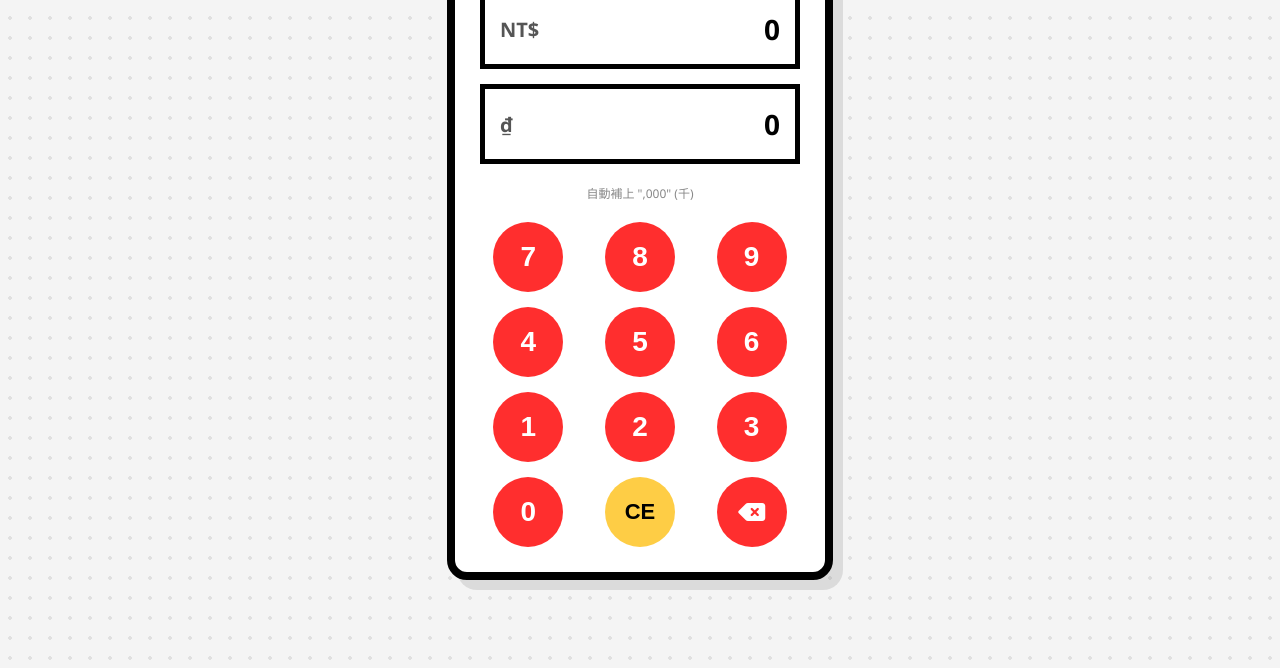
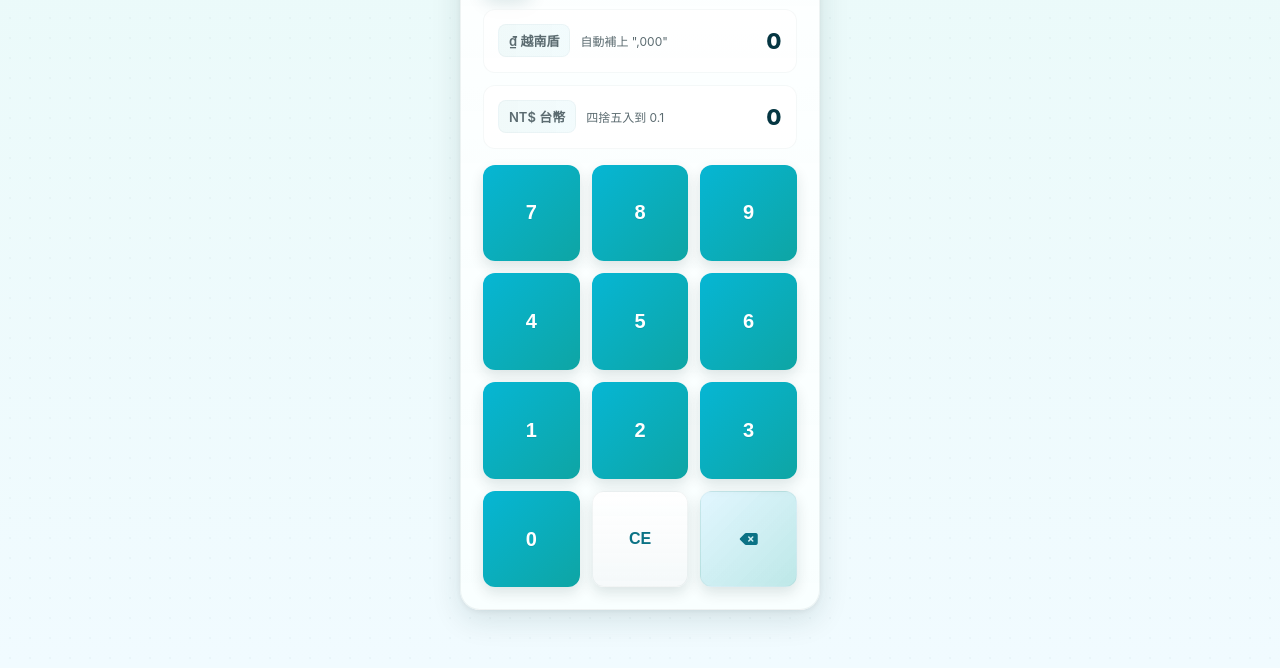
Before and after one commit to bobodancing/vnd-calculator, a plain HTML site: page index.html in a window 1280 px wide. Shown: the part 132-800 px from the top of the page. Drawn offline with Linux system fonts and the light colour scheme.

Commit message:
Refactor index.html for improved styling and structure

```diff
--- a/index.html
+++ b/index.html
@@ -1,211 +1,250 @@
 <!DOCTYPE html>
 <html lang="zh-TW">
 <head>
-    <meta charset="UTF-8">
-    <meta name="viewport" content="width=device-width, initial-scale=1.0, maximum-scale=1.0, user-scalable=no">
+  <meta charset="UTF-8" />
+  <meta name="viewport" content="width=device-width,initial-scale=1.0,maximum-scale=1.0,user-scalable=no" />
   <title>越南盾換算機</title>
-    <link rel="stylesheet" href="https://cdnjs.cloudflare.com/ajax/libs/font-awesome/6.4.0/css/all.min.css">
+  <link rel="stylesheet" href="https://cdnjs.cloudflare.com/ajax/libs/font-awesome/6.4.0/css/all.min.css" />
   <style>
-        :root {
-            --bg-dots: #e0e0e0;
-            --calc-bg: #ffffff;
-            --border-color: #000000;
-            --btn-red: #ff2e2e;
-            --btn-yellow: #fecd45;
-            --text-color: #000;
+    :root{
+      --bg-start: #eafaf9;
+      --bg-end: #f1fbff;
+      --dot: rgba(6,78,84,0.03);
+      --accent-1: #06b6d4; /* 青綠 */
+      --accent-2: #0ea5a4; /* 青 */
+      --accent-deep: #0b7285; /* 深青 */
+      --glass: rgba(255,255,255,0.65);
+      --text: #053642;
+      --muted: #5b6b70;
+      --btn-shadow: rgba(3,38,42,0.12);
+      --radius: 14px;
     }
 
-        body {
-            margin: 0;
-            padding: 0;
-            font-family: 'Segoe UI', Roboto, Helvetica, Arial, sans-serif;
-            background-color: #f4f4f4;
-            /* 點點背景圖案 */
-            background-image: radial-gradient(var(--bg-dots) 2px, transparent 2px);
-            background-size: 20px 20px;
-            height: 100vh;
-            display: flex;
-            justify-content: center;
-            align-items: center;
+    *{box-sizing:border-box; touch-action: manipulation; -webkit-tap-highlight-color: transparent;}
+    html,body{height:100%; margin:0; font-family: "Inter", "Segoe UI", Roboto, Helvetica, Arial, sans-serif; color:var(--text);}
+
+    body{
+      display:flex;
+      align-items:center;
+      justify-content:center;
+      background: linear-gradient(180deg,var(--bg-start),var(--bg-end));
+      background-image:
+        radial-gradient(var(--dot) 1px, transparent 1px),
+        linear-gradient(180deg,var(--bg-start),var(--bg-end));
+      background-size: 20px 20px, auto;
+      padding:32px;
     }
 
-        .calculator-frame {
-            background: var(--calc-bg);
-            border: 8px solid var(--border-color);
-            border-radius: 20px;
-            padding: 25px;
-            width: 320px;
-            max-width: 90%;
-            box-shadow: 10px 10px 0px rgba(0,0,0,0.1);
-            position: relative;
+    .calculator-frame{
+      width: 360px;
+      max-width: 94%;
+      border-radius: calc(var(--radius) + 6px);
+      padding: 22px;
+      background: linear-gradient(180deg, rgba(255,255,255,0.9), rgba(250,255,255,0.85));
+      box-shadow: 0 10px 30px rgba(6,46,52,0.12), 0 2px 6px rgba(3,38,42,0.06);
+      position:relative;
+      backdrop-filter: blur(6px);
+      border: 1px solid rgba(10,55,60,0.06);
     }
 
-        /* 設定按鈕 */
-        .settings-btn {
-            position: absolute;
-            top: -50px;
-            right: 0;
-            background: #333;
-            color: white;
-            border: none;
-            padding: 8px 12px;
-            border-radius: 8px;
-            cursor: pointer;
-            font-size: 14px;
-            display: flex;
-            align-items: center;
-            gap: 5px;
-            box-shadow: 2px 2px 5px rgba(0,0,0,0.2);
+    /* title area */
+    .header{
+      display:flex;
+      align-items:center;
+      gap:12px;
+      margin-bottom:12px;
+    }
+    .brand{
+      width:48px;
+      height:48px;
+      border-radius:12px;
+      display:flex;
+      align-items:center;
+      justify-content:center;
+      background: linear-gradient(135deg,var(--accent-1),var(--accent-2));
+      color:white;
+      font-weight:700;
+      font-size:18px;
+      box-shadow: 0 6px 18px rgba(6,78,84,0.14);
+    }
+    .title{
+      font-size:18px;
+      font-weight:700;
+      color:var(--text);
+    }
+    .desc{
+      font-size:12px;
+      color:var(--muted);
     }
 
-        /* 顯示螢幕區域 */
-        .screen-container {
-            display: flex;
-            flex-direction: column;
-            gap: 15px;
-            margin-bottom: 30px;
+    /* settings button (top-right) */
+    .settings-btn{
+      position:absolute;
+      top:14px;
+      right:14px;
+      background:transparent;
+      border:none;
+      padding:8px;
+      border-radius:10px;
+      cursor:pointer;
+      color:var(--accent-deep);
+      display:flex;
+      gap:8px;
+      align-items:center;
+      font-weight:600;
+      transition: transform .12s ease, box-shadow .12s ease;
+    }
+    .settings-btn:hover{ transform: translateY(-2px); box-shadow: 0 6px 18px rgba(6,78,84,0.08); }
+    .settings-btn .icon{
+      width:36px;height:36px;border-radius:9px;
+      background: linear-gradient(135deg, rgba(6,182,212,0.12), rgba(14,165,164,0.12));
+      display:flex;align-items:center;justify-content:center;color:var(--accent-deep);
+      border:1px solid rgba(10,55,60,0.04);
     }
 
-        .display-box {
-            border: 5px solid var(--border-color);
-            background: #fff;
-            padding: 10px 15px;
-            text-align: right;
-            font-size: 28px;
-            font-weight: bold;
-            display: flex;
-            justify-content: flex-end;
-            align-items: center;
-            height: 50px;
-            overflow: hidden;
-            white-space: nowrap;
+    /* displays */
+    .screen-container{ display:flex; flex-direction:column; gap:12px; margin-bottom:16px; }
+    .display-box{
+      display:flex;
+      align-items:center;
+      justify-content:space-between;
+      background: var(--glass);
+      border-radius: 12px;
+      padding:10px 14px;
+      height:64px;
+      box-shadow: inset 0 -1px 0 rgba(255,255,255,0.6);
+      border: 1px solid rgba(6,78,84,0.04);
+    }
+    .display-left{ display:flex; align-items:center; gap:10px; }
+    .label{
+      font-size:13px;
+      color:var(--muted);
+      background: linear-gradient(90deg, rgba(14,165,164,0.06), rgba(6,182,212,0.05));
+      padding:6px 10px;
+      border-radius:8px;
+      font-weight:600;
+      border:1px solid rgba(10,55,60,0.03);
+    }
+    .value{
+      font-size:22px;
+      font-weight:800;
+      color:var(--text);
+      letter-spacing:0.6px;
+    }
+    .sub{
+      font-size:12px;
+      color:var(--muted);
     }
 
-        .label {
-            margin-right: auto;
-            font-size: 20px;
-            color: #555;
+    .suffix-hint{
+      font-size:12px;
+      color:var(--muted);
+      text-align:center;
+      margin-bottom:6px;
     }
 
-        /* 鍵盤區域 */
-        .keypad {
-            display: grid;
+    /* keypad */
+    .keypad{
+      display:grid;
       grid-template-columns: repeat(3, 1fr);
-            gap: 15px;
-            justify-items: center;
+      gap:12px;
+    }
+    .btn{
+      width:100%;
+      aspect-ratio: 1/1;
+      border-radius:12px;
+      border:none;
+      font-size:20px;
+      font-weight:700;
+      cursor:pointer;
+      display:flex;
+      align-items:center;
+      justify-content:center;
+      transition: transform .08s ease, box-shadow .12s ease;
+      box-shadow: 0 6px 14px var(--btn-shadow);
+      user-select:none;
+    }
+    .btn:active{ transform: translateY(2px) scale(0.995); }
+
+    .btn-num{
+      background: linear-gradient(135deg, var(--accent-1), var(--accent-2));
+      color: white;
+      text-shadow: 0 1px 0 rgba(0,0,0,0.08);
+      font-size:20px;
+    }
+    .btn-ce{
+      background: linear-gradient(180deg, rgba(255,255,255,0.96), rgba(245,249,250,0.92));
+      color:var(--accent-deep);
+      border:1px solid rgba(10,55,60,0.05);
+      font-size:16px;
+    }
+    .btn-back{
+      background: linear-gradient(135deg, #7dd3fc33, #0ea5a441);
+      color:var(--accent-deep);
+      font-size:16px;
+      border:1px solid rgba(10,55,60,0.04);
     }
 
-        .btn {
-            width: 70px;
-            height: 70px;
-            border-radius: 50%;
-            border: none;
-            font-size: 28px;
-            font-weight: bold;
-            cursor: pointer;
-            display: flex;
-            justify-content: center;
-            align-items: center;
-            transition: transform 0.1s;
-            user-select: none;
+    /* responsive tweaks */
+    @media (max-width:420px){
+      .calculator-frame{ padding:16px; }
+      .display-box{ height:58px; }
+      .brand{ width:44px;height:44px;}
+      .value{ font-size:20px; }
+      .btn{ border-radius:10px; }
     }
 
-        .btn:active {
-            transform: scale(0.95);
+    /* modal */
+    .modal{ display:none; position:fixed; inset:0; background:rgba(3,12,14,0.36); align-items:center; justify-content:center; z-index:120; padding:20px; }
+    .modal-content{
+      width:100%; max-width:360px; background:linear-gradient(180deg,white,#f8ffff);
+      padding:18px; border-radius:12px; box-shadow: 0 20px 50px rgba(3,38,42,0.25);
+      border:1px solid rgba(6,78,84,0.06);
+      text-align:center;
     }
-
-        .btn-num {
-            background-color: var(--btn-red);
-            color: white;
+    .modal-content h3{ margin:0 0 6px; color:var(--accent-deep); }
+    .modal-content p{ margin:0 0 8px; color:var(--muted); font-size:13px; }
+    .modal-content input{
+      width:80%; padding:10px 12px; font-size:16px; border-radius:10px; border:1px solid rgba(6,78,84,0.06);
+      text-align:center; margin:8px 0 12px;
     }
-
-        .btn-ce {
-            background-color: var(--btn-yellow);
-            color: black;
-            font-size: 22px;
-        }
-
-        .btn-back {
-            background-color: var(--btn-red);
-            color: white;
-            font-size: 24px;
-        }
-
-        /* 彈出視窗 */
-        .modal {
-            display: none;
-            position: fixed;
-            top: 0;
-            left: 0;
-            width: 100%;
-            height: 100%;
-            background: rgba(0,0,0,0.5);
-            justify-content: center;
-            align-items: center;
-            z-index: 100;
-        }
-
-        .modal-content {
-            background: white;
-            padding: 20px;
-            border-radius: 10px;
-            width: 80%;
-            max-width: 300px;
-            text-align: center;
-            border: 4px solid black;
-        }
-
-        .modal-content input {
-            font-size: 18px;
-            padding: 10px;
-            width: 80%;
-            margin: 15px 0;
-            border: 2px solid #ccc;
-            border-radius: 5px;
-            text-align: center;
-        }
-
-        .save-btn {
-            background: var(--btn-red);
-            color: white;
-            border: none;
-            padding: 10px 20px;
-            font-size: 16px;
-            border-radius: 5px;
-            cursor: pointer;
-        }
-
-        .suffix-hint {
-            font-size: 12px;
-            color: #888;
-            text-align: center;
-            margin-top: -10px;
-            margin-bottom: 20px;
-        }
+    .save-btn{ padding:10px 18px; border-radius:10px; border:none; background: linear-gradient(90deg,var(--accent-2), var(--accent-deep)); color:white; font-weight:700; cursor:pointer; }
   </style>
 </head>
 <body>
+  <div class="calculator-frame">
+    <div class="header">
+      <div class="brand">₫ ↔</div>
+      <div>
+        <div class="title">越南盾換算機</div>
+        <div class="desc">輸入「千」為單位；例：輸入 134 → 134,000 ₫</div>
+      </div>
+    </div>
 
-    <div class="calculator-frame">
-        <button class="settings-btn" onclick="openSettings()">
-            <i class="fas fa-cog"></i> 設定匯率
+    <button class="settings-btn" onclick="openSettings()" aria-label="設定匯率">
+      <div class="icon"><i class="fas fa-cog"></i></div>
+      <div style="font-size:13px; color:var(--accent-deep); font-weight:700;">設定</div>
     </button>
 
     <div class="screen-container">
-            <div class="display-box" id="twd-display">
-                <span class="label">NT$</span>
-                <span id="twd-value">0</span>
+      <div class="display-box" id="vnd-display">
+        <div class="display-left">
+          <div class="label">₫ 越南盾</div>
+          <div class="sub">自動補上 ",000"</div>
+        </div>
+        <div class="value" id="vnd-value">0</div>
       </div>
 
-            <div class="display-box" id="vnd-display">
-                <span class="label">₫</span>
-                <span id="vnd-value">0</span>
+      <div class="display-box" id="twd-display">
+        <div class="display-left">
+          <div class="label">NT$ 台幣</div>
+          <div class="sub">四捨五入到 0.1</div>
+        </div>
+        <div class="value" id="twd-value">0</div>
       </div>
     </div>
 
-        <div class="suffix-hint">自動補上 ",000" (千)</div>
-
-        <div class="keypad">
+    <div class="keypad" role="group" aria-label="數字鍵盤">
       <button class="btn btn-num" onclick="pressNum(7)">7</button>
       <button class="btn btn-num" onclick="pressNum(8)">8</button>
       <button class="btn btn-num" onclick="pressNum(9)">9</button>
@@ -224,49 +263,42 @@
     </div>
   </div>
 
-    <div id="settings-modal" class="modal">
+  <div id="settings-modal" class="modal" role="dialog" aria-modal="true" aria-hidden="true">
     <div class="modal-content">
       <h3>設定匯率</h3>
-            <p>1 台幣 = 多少越南盾?</p>
-            <p style="font-size: 12px; color: #666;">(例: 輸入 720 代表 1 TWD = 720 VND)</p>
-            <input type="number" id="rate-input" placeholder="720">
+      <p>1 台幣 = 多少越南盾？</p>
+      <p style="font-size:12px; color:var(--muted)">(例：輸入 720 代表 1 TWD = 720 VND)</p>
+      <input type="number" id="rate-input" placeholder="720" inputmode="numeric" />
+      <div style="display:flex; gap:10px; justify-content:center;">
         <button class="save-btn" onclick="saveSettings()">儲存</button>
+      </div>
     </div>
   </div>
 
   <script>
-        // 狀態變數
-        let rawInput = ""; // 使用者實際按下的數字字串 (例如 "134")
-        let exchangeRate = 720; // 預設匯率 (根據您的計算範例調整)
+    // 未改動核心邏輯，僅保留原本行為
+    let rawInput = "";
+    let exchangeRate = 720;
 
-        // 初始化
     window.onload = function() {
       const savedRate = localStorage.getItem('vnd_rate');
-            if (savedRate) {
-                exchangeRate = parseFloat(savedRate);
-            }
+      if (savedRate) { exchangeRate = parseFloat(savedRate); }
       updateDisplay();
     };
 
-        // 按下數字鍵
     function pressNum(num) {
-            if (rawInput.length > 8) return; // 限制長度避免爆版
+      if (rawInput.length > 8) return;
       if (rawInput === "0" && num === 0) return;
-            if (rawInput === "0" && num !== 0) {
-                rawInput = num.toString();
-            } else {
-                rawInput += num.toString();
-            }
+      if (rawInput === "0" && num !== 0) { rawInput = num.toString(); }
+      else { rawInput += num.toString(); }
       updateDisplay();
     }
 
-        // 清除 (CE)
     function clearAll() {
       rawInput = "";
       updateDisplay();
     }
 
-        // 退格鍵
     function backspace() {
       if (rawInput.length > 0) {
         rawInput = rawInput.slice(0, -1);
@@ -274,7 +306,6 @@
       }
     }
 
-        // 更新畫面
     function updateDisplay() {
       const vndDisplay = document.getElementById('vnd-value');
       const twdDisplay = document.getElementById('twd-value');
@@ -285,24 +316,17 @@
         return;
       }
 
-            // 邏輯: 輸入的數字視為"千"單位
-            // 如果輸入 134，實際數值是 134000
       const realVndValue = parseInt(rawInput) * 1000;
-
-            // 格式化顯示 (加逗號)
       vndDisplay.innerText = realVndValue.toLocaleString();
 
-            // 計算台幣: VND / 匯率
-            // 四捨五入到小數第一位
       const twdValue = realVndValue / exchangeRate;
-
-            // 如果是整數顯示整數，否則顯示一位小數
       twdDisplay.innerText = parseFloat(twdValue.toFixed(1)).toLocaleString();
     }
 
-        // 設定相關功能
     function openSettings() {
-            document.getElementById('settings-modal').style.display = 'flex';
+      const modal = document.getElementById('settings-modal');
+      modal.style.display = 'flex';
+      modal.setAttribute('aria-hidden','false');
       document.getElementById('rate-input').value = exchangeRate;
     }
 
@@ -311,18 +335,20 @@
       if (inputVal && inputVal > 0) {
         exchangeRate = parseFloat(inputVal);
         localStorage.setItem('vnd_rate', exchangeRate);
-                updateDisplay(); // 重新計算當前數值
-                document.getElementById('settings-modal').style.display = 'none';
+        updateDisplay();
+        const modal = document.getElementById('settings-modal');
+        modal.style.display = 'none';
+        modal.setAttribute('aria-hidden','true');
       } else {
         alert("請輸入有效的匯率數字");
       }
     }
 
-        // 點擊視窗外部關閉
     window.onclick = function(event) {
       const modal = document.getElementById('settings-modal');
       if (event.target == modal) {
         modal.style.display = "none";
+        modal.setAttribute('aria-hidden','true');
       }
     }
   </script>
```
Lines whose indentation alone changed are shown as unchanged.
